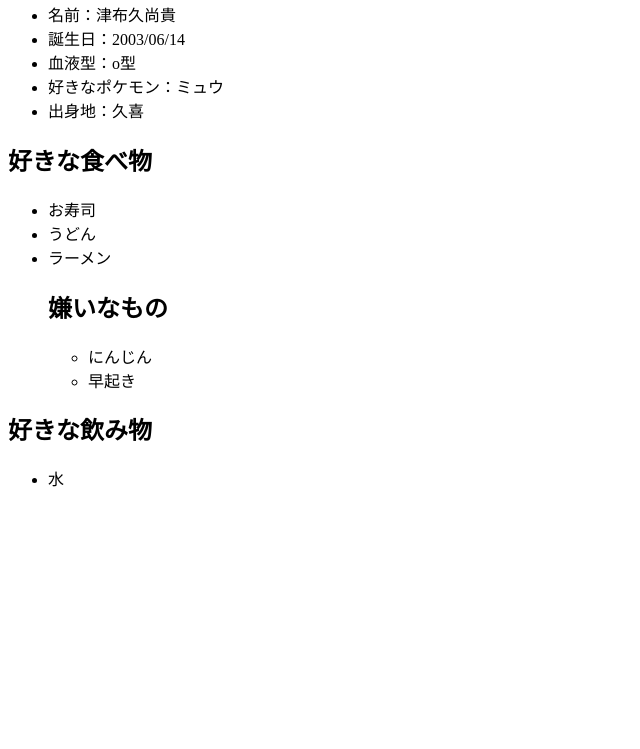
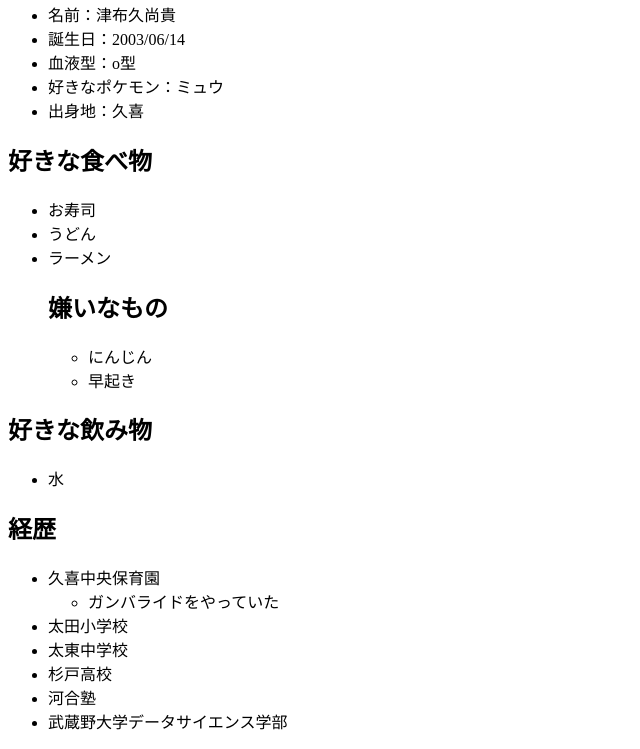
Before and after one commit to tsubukunaoki/detesciense-programing, a plain HTML site: page index.html in a window 1280 px wide. Shown: the part 87-836 px from the top of the page, without its empty margins (0-640 px from the left). Before the commit the page ends 800 px from the top, so only its background shows below. Drawn offline with Linux system fonts and the light colour scheme.

Commit message:
経歴を追記

```diff
--- a/index.html
+++ b/index.html
@@ -36,6 +36,19 @@
     <ul>
         <li>水</li>
     </ul>
+    <h2>経歴</h2>
+    <ul>
+        <li>久喜中央保育園</li>
+        <ul>
+            <li>ガンバライドをやっていた</li>
+        </ul>
+
+        <li>太田小学校</li>
+        <li>太東中学校</li>
+        <li>杉戸高校</li>
+        <li>河合塾</li>
+        <li>武蔵野大学データサイエンス学部</li>
+    </ul>
 
 </body>
 </html>
```
